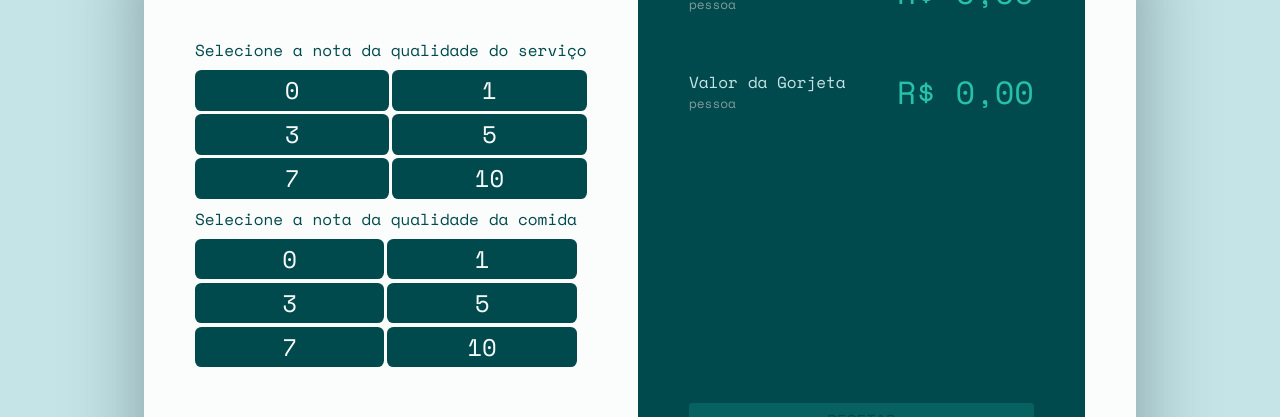
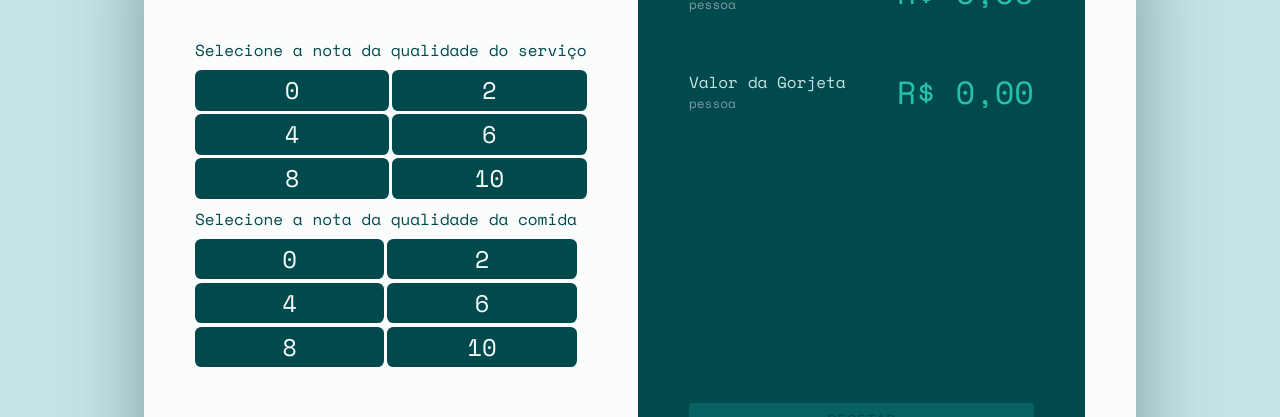
Before and after one commit to FabioFiorita/Gorjetta, a React (Create React App) app: page / in a window 1280 px wide. Shown: the part 301-718 px from the top of the page. Built offline with nearby package versions, Linux system fonts and the light colour scheme.

Commit message:
Atualizando os valores das notas

```diff
--- a/src/components/Form.jsx
+++ b/src/components/Form.jsx
@@ -28,10 +28,10 @@ const Form = () => {
         <p className="label"> Selecione a nota da qualidade do serviço</p>
           <div className="service-wrapper">
               <QualitySelector grade={0} />
-              <QualitySelector grade={1} />
-              <QualitySelector grade={3} />
-              <QualitySelector grade={5} />
-              <QualitySelector grade={7} />
+              <QualitySelector grade={2} />
+              <QualitySelector grade={4} />
+              <QualitySelector grade={6} />
+              <QualitySelector grade={8} />
               <QualitySelector grade={10} />
           </div>
         </div>
@@ -39,10 +39,10 @@ const Form = () => {
           <p className="label"> Selecione a nota da qualidade da comida</p>
           <div className="food-wrapper">
               <QualitySelector grade={0} />
-              <QualitySelector grade={1} />
-              <QualitySelector grade={3} />
-              <QualitySelector grade={5} />
-              <QualitySelector grade={7} />
+              <QualitySelector grade={2} />
+              <QualitySelector grade={4} />
+              <QualitySelector grade={6} />
+              <QualitySelector grade={8} />
               <QualitySelector grade={10} />
           </div>
         </div>
```
